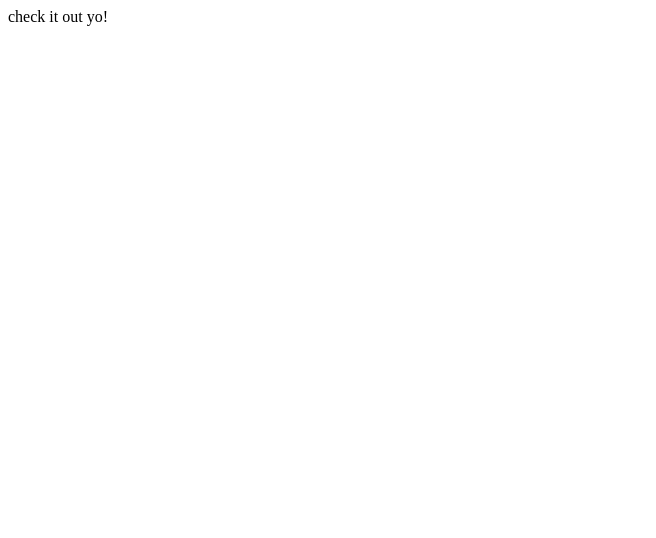
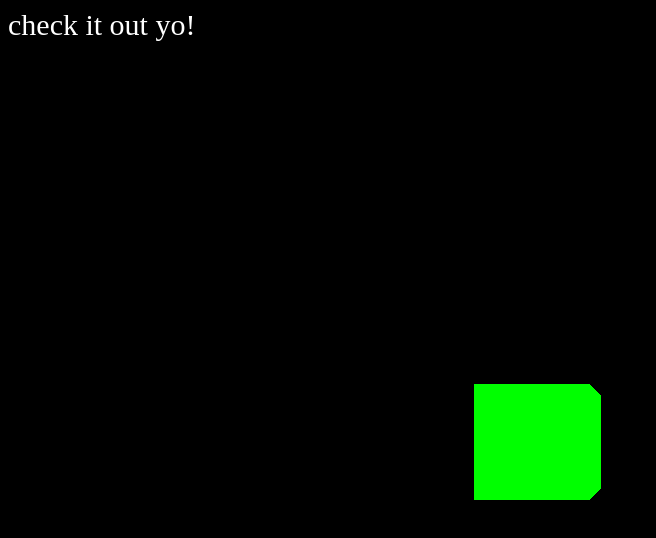
Before and after one commit to carljalal/threejs_tutorial, a plain HTML site: page index.html in a window 1280 px wide. Shown: the whole page, without its empty margins (0-656 px from the left). Drawn offline with nearby package versions, Linux system fonts and the light colour scheme.

Commit message:
the green cube

```diff
--- a/index.html
+++ b/index.html
@@ -5,8 +5,26 @@
 <script>
 div = document.createElement("div")
 div.innerHTML = "check it out yo!"
+div.setAttribute("style","color:white;font-family:lucida;font-size:30px")
 document.body.append(div)
 
+document.body.style.backgroundColor = "black"
+const scene = new THREE.Scene();
+const camera = new THREE.PerspectiveCamera(75, window.innerWidth/window.innerHeight,
+0.1,1000
+);
+const renderer = new THREE.WebGLRenderer();
+renderer.setSize(window.innerWidth, window.innerHeight);
+document.body.appendChild(renderer.domElement);
+
+const geometry = new THREE.BoxGeometry();
+const material = new THREE.MeshBasicMaterial({color:0x00ff00});
+const cube = new THREE.Mesh(geometry,material);
+scene.add(cube);
+
+camera.position.z = 5;
+camera.position.x = 1;
+renderer.render(scene, camera);
 
 
 </script>
```
